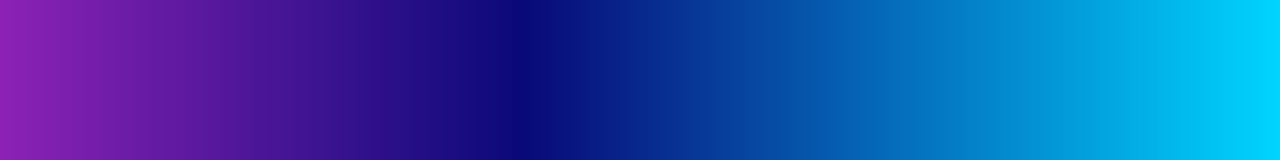
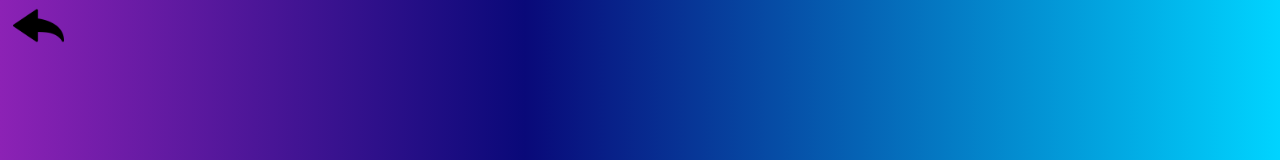
Before and after one commit to gusrapaiva/aplicacoes-web, a plain HTML site: page aula04/pages/form.html in a window 1280 px wide. Shown: the top 160 px of the page. Drawn offline with Linux system fonts and the light colour scheme.

Commit message:
finalizado

```diff
--- a/aula04/pages/form.html
+++ b/aula04/pages/form.html
@@ -7,6 +7,12 @@
     <link rel="stylesheet" href="../style/login.css">
 </head>
 <body>
+
+    <div class="back">
+        <a href="../index.html">
+            <img src="../assets/volta.png">
+        </a>
+    </div>
 
     <div class="form">
         <form>
--- a/aula04/style/login.css
+++ b/aula04/style/login.css
@@ -56,3 +56,13 @@ button{
     background-color: #d8d8d8;
     border: none;
 }
+
+.back{
+    position: absolute;
+    left: 1%;
+    top: 0;
+}
+
+.back img{
+    width: 4vw;
+}
```
